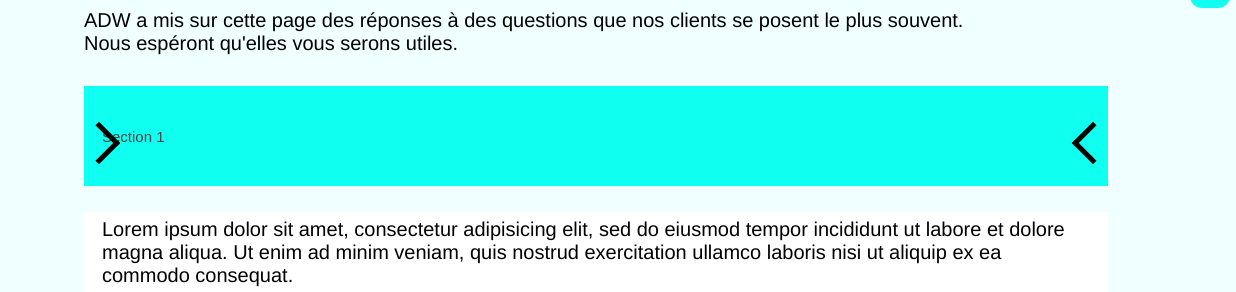
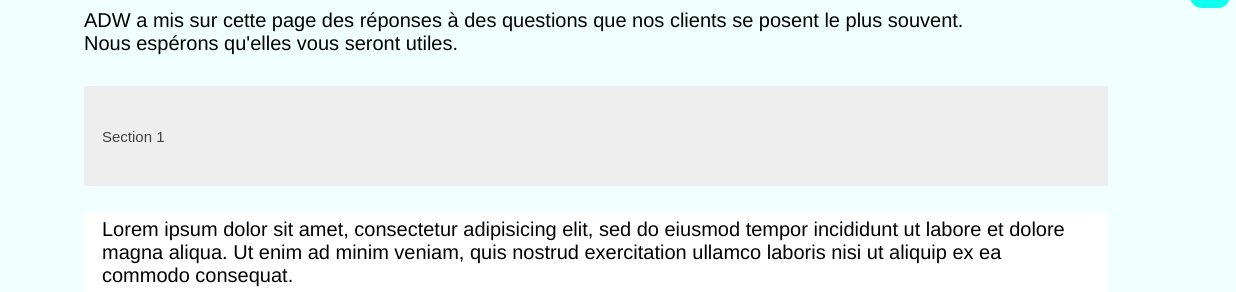
Before and after one commit to megister-X/ADW-Creatif, a plain HTML site: page faq.html in a window 1280 px wide. Both pictures are taken after a click on the button "Section 1". Shown: the part 432-724 px from the top of the page, 44-1280 px from the left. Drawn offline with Linux system fonts and the light colour scheme.

Commit message:
cWXXC
cvCVXhfghgfhgfhgnvxewdf

```diff
--- a/css/style.css
+++ b/css/style.css
@@ -344,7 +344,6 @@ header .header--deco{
 	display: grid;
 	grid-template-columns: 1fr 70%;
 	width: 100%;
-	z-index: 9;
 }
 .sub-nav__menu {
 	position: sticky;
@@ -352,7 +351,7 @@ header .header--deco{
 	height: 250px;
 	margin-top: 150px;
 	background-color: transparent;
-	z-index: 1;
+	z-index: 999;
 	background-attachment: fixed;
 }
 /* overlay nav rubrique */
@@ -366,7 +365,6 @@ header .header--deco{
 	text-align: center;
 	column-gap: 7px;
 	margin: 2px;
-	z-index: 999;
 }
 .overlayImg {
 	position: absolute;
@@ -474,7 +472,7 @@ p.text {
 	background-color: transparent;
 	/* background-image: url("../images/services-adw-banner.png"); */
 	background-clip: padding-box;
-	z-index: 999;
+	z-index: 99;
 }
 .container__services h2 {
 	color: #1b1464;
--- a/faq.html
+++ b/faq.html
@@ -22,7 +22,7 @@
         transition: 0.4s;
       }
 
-      .faq--accordion--question::before,
+      /* .faq--accordion--question::before,
       .faq--accordion--question::after {
         position: absolute;
         content: " ";
@@ -47,9 +47,9 @@
         /* content: "click me";
             onclick: "my_function()"; */
         onclick: rotate(100deg);
-      }
+      } */
 
-      .active,
+      .active1,
       .faq--accordion--question:hover {
         background-color: #0ffff0;
       }
@@ -238,7 +238,7 @@
             ADW a mis sur cette page des réponses à des questions que nos
             clients se posent le plus souvent.
             <br />
-            Nous espéront qu'elles vous serons utiles.
+            Nous espérons qu'elles vous seront utiles.
           </p>
         </div>
 
@@ -368,7 +368,7 @@
 
       for (i = 0; i < acc.length; i++) {
         acc[i].addEventListener("click", function () {
-          this.classList.toggle("active");
+          this.classList.toggle("active1");
           var panel = this.nextElementSibling;
           if (panel.style.display === "block") {
             panel.style.display = "none";
```
